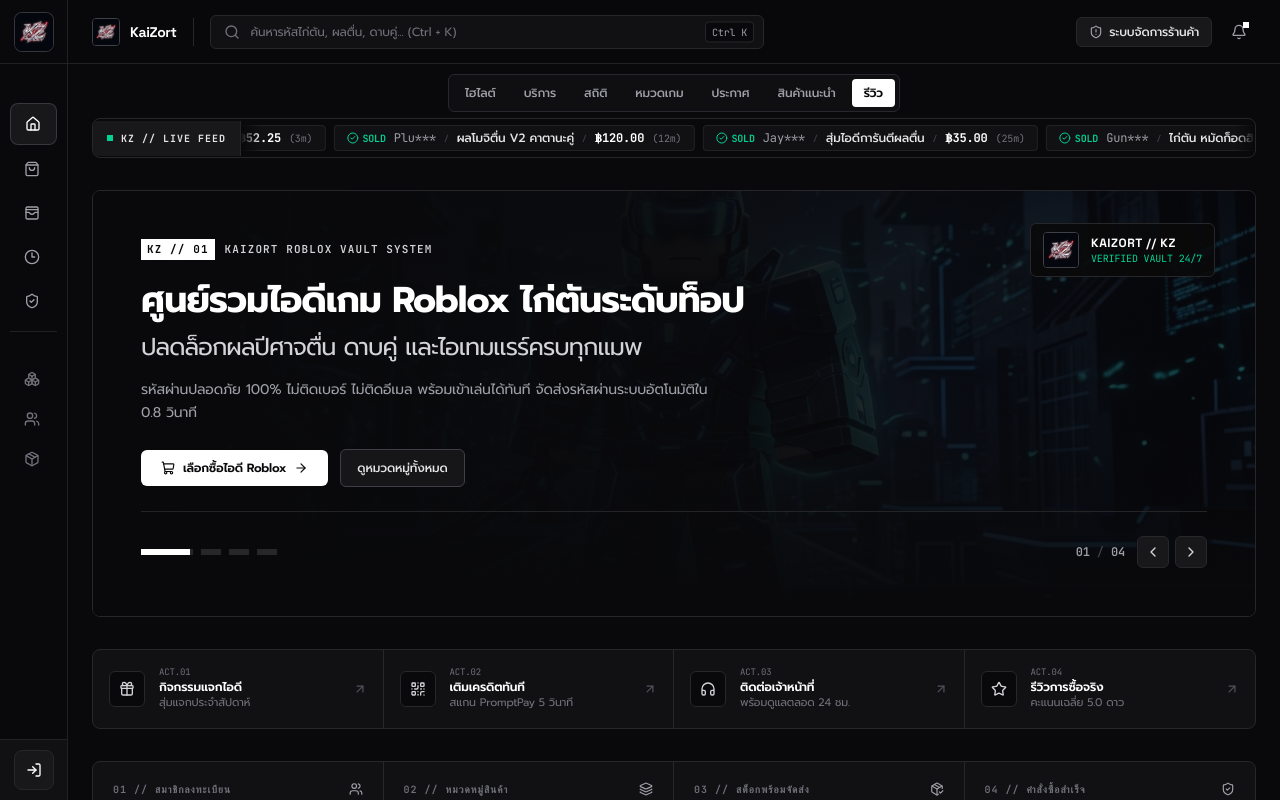
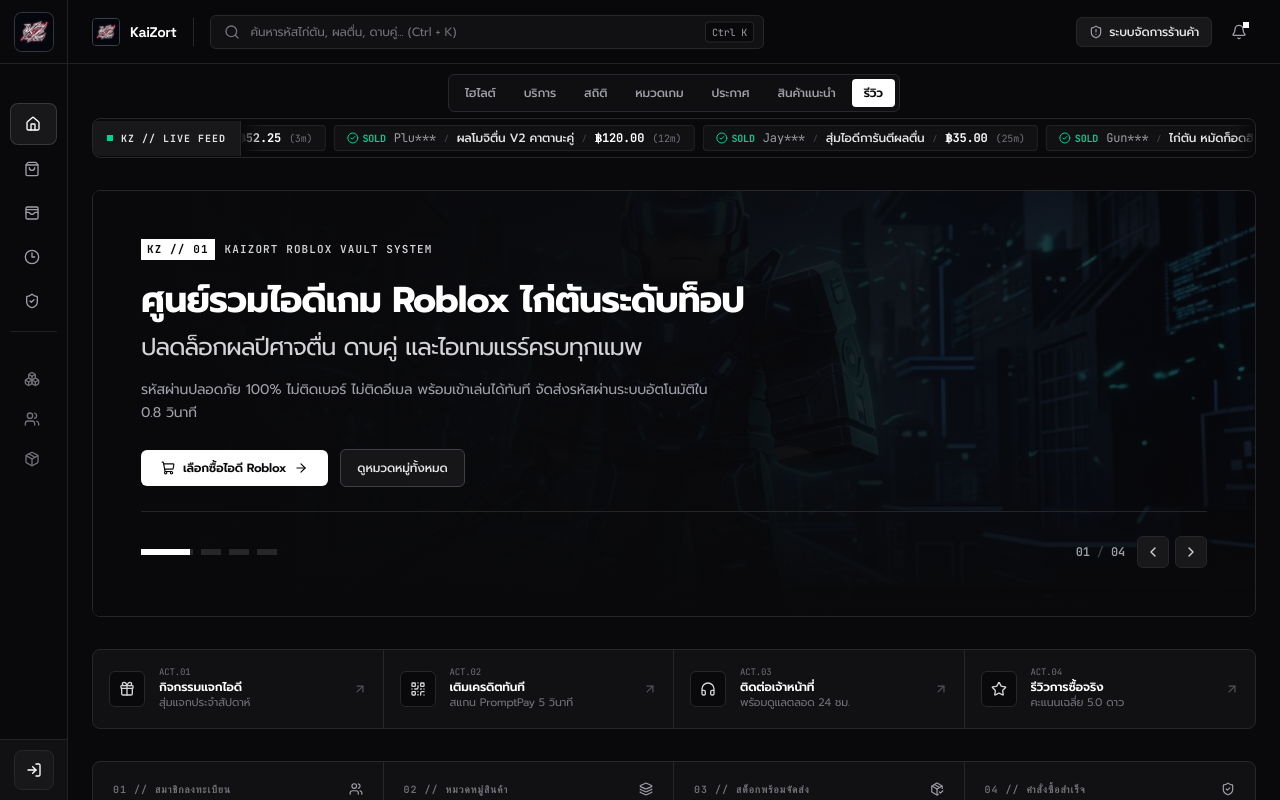
Before and after one commit to Markk2004/KizortShop, a Next.js app in the folder frontend/: page / in a window 1280 px wide. Shown: the top 800 px of the page. Built offline with nearby package versions, Linux system fonts and the light colour scheme; no server answers.

Commit message:
fix(ui): remove top-right watermark badge box from hero banner

```diff
--- a/frontend/src/features/home/components/HeroSection.tsx
+++ b/frontend/src/features/home/components/HeroSection.tsx
@@ -154,22 +154,6 @@
       <div className="absolute inset-0 bg-gradient-to-r from-obsidian-950 via-obsidian-950/90 to-obsidian-950/20 pointer-events-none" />
       <div className="absolute inset-0 bg-gradient-to-t from-obsidian-950 via-transparent to-transparent pointer-events-none" />
 
-      {/* Top Right Y2K KZ Monogram Watermark */}
-      <div className="hidden lg:flex items-center gap-3 absolute top-8 right-10 z-10 px-3 py-2 rounded-md bg-obsidian-950/90 border border-zinc-800">
-        <img
-          src={siteConfig.logo}
-          alt="KaiZort Y2K Monogram"
-          className="w-9 h-9 rounded-sm object-cover border border-zinc-700"
-        />
-        <div className="text-left">
-          <span className="text-xs font-bold tracking-wider text-white font-display block">
-            KAIZORT // KZ
-          </span>
-          <span className="text-[10px] font-mono text-emerald-400 block">
-            VERIFIED VAULT 24/7
-          </span>
-        </div>
-      </div>
 
       {/* Main Slide Content */}
       <div className="max-w-2xl space-y-4 relative z-10">
```
